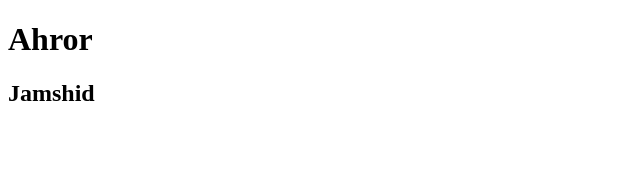
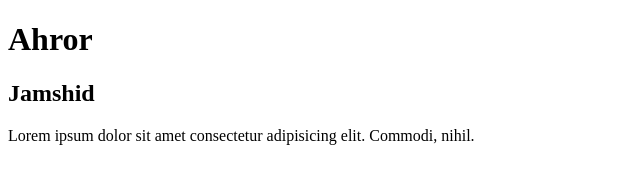
Before and after one commit to Ahror-Inomov/git, a plain HTML site: page index.html in a window 1280 px wide. Shown: the whole page, without its empty margins (0-640 px from the left). Drawn offline with Linux system fonts and the light colour scheme.

Commit message:
Add text

```diff
--- a/index.html
+++ b/index.html
@@ -15,5 +15,6 @@
    </header>
 
    <!-- Header end -->
+   <p>Lorem ipsum dolor sit amet consectetur adipisicing elit. Commodi, nihil.</p>
 </body>
 </html>
```
